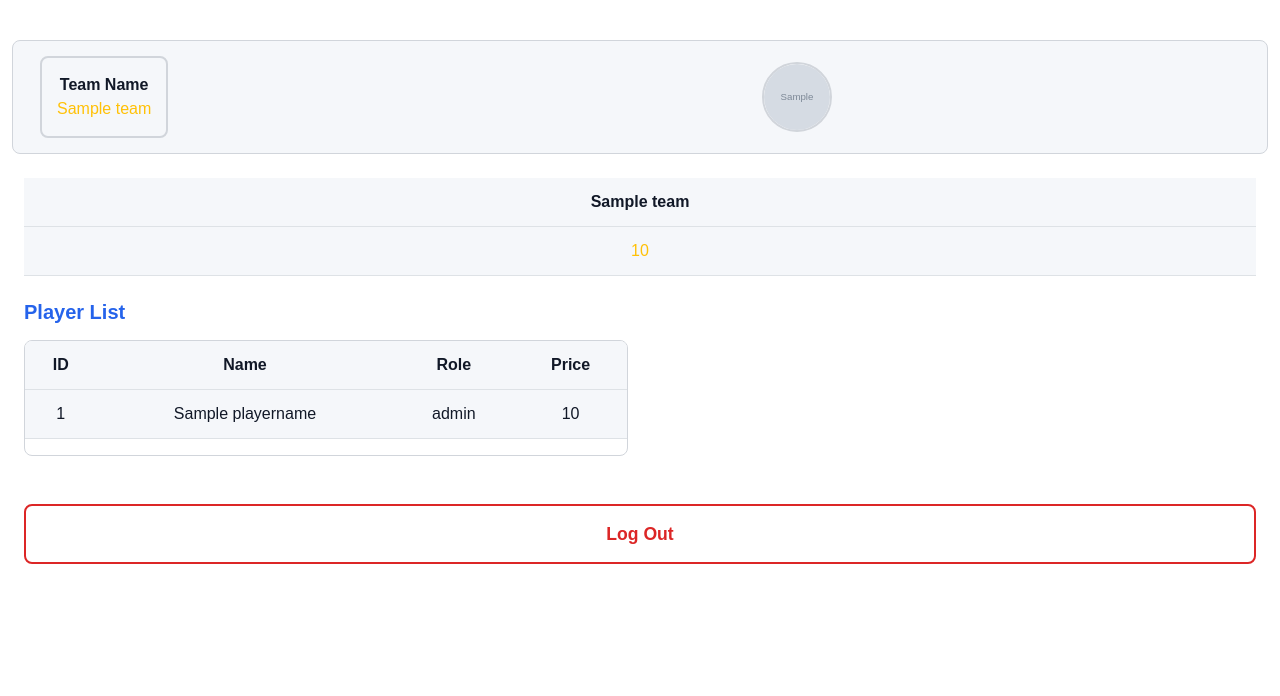
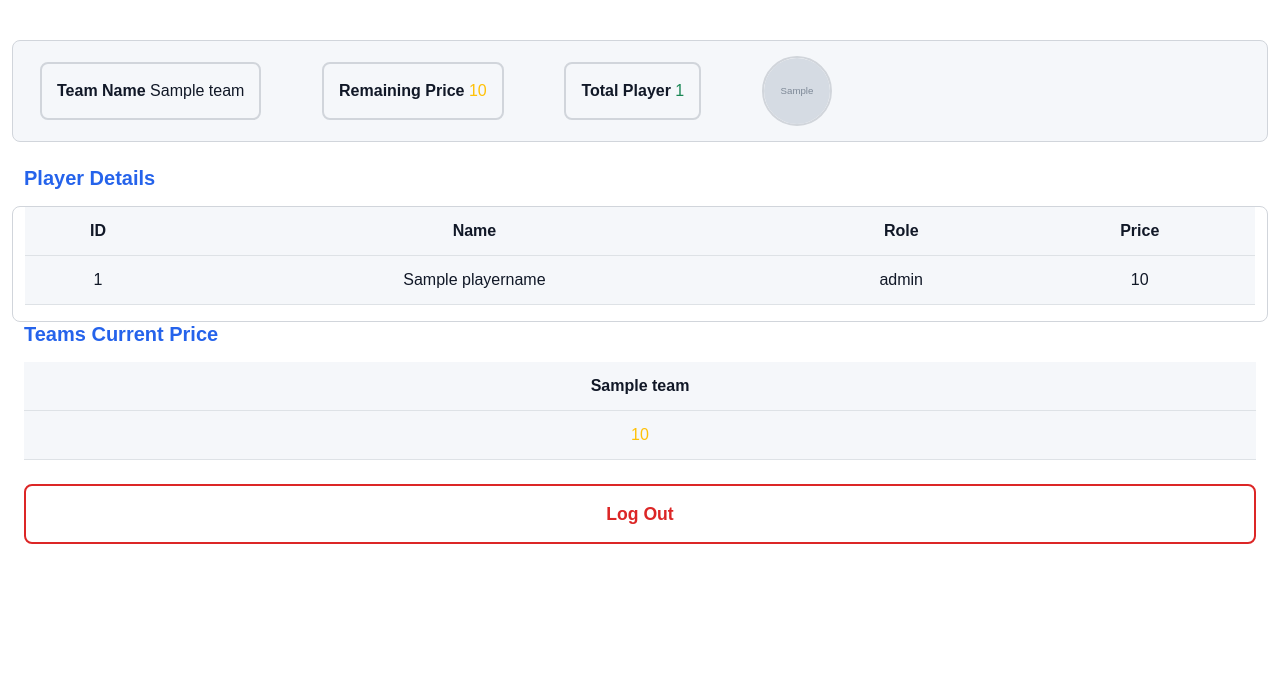
Before and after one commit to humhaisk/MCL_26, a Django app: template mcl_project/templates/teamlist.html in a window 1280 px wide. Shown: the part 84-780 px from the top of the page. Run offline with Django 4.2, Linux system fonts and the light colour scheme; the template is opened without the code that fills it: most values are stand-ins (such as "Sample title", 1, 10 or a date in 2020); grey boxes marked "Sample" are stand-in pictures.

Commit message:
fix team-list

```diff
--- a/mcl_project/templates/teamlist.html
+++ b/mcl_project/templates/teamlist.html
@@ -106,16 +106,51 @@
     <div class="col-md-8">
       <div class="points-logo-wrapper">
         <div class="custom-box">
-          <b>Team Name</b><br>
-          <span class="text-warning">{{ team.TeamName }}</span>
+          <b>Team Name</b> {{ team.TeamName }}
+        </div>
+        <div class="custom-box">
+          <b>Remaining Price</b>
+          <span class="text-warning">{{ price_re }}</span>
+        </div>
+        <div class="custom-box">
+          <b>Total Player</b>
+          <span class="text-success">{{ players.count }}</span>
         </div>
         <img src="{{ team.TeamLogo.url }}" class="team-logo-circle" alt="Team Logo">
       </div>
     </div>
   </div>
 
+  <!-- PLAYER LIST -->
+  <div class="row">
+      <h5 class="header-title mb-3">Player Details</h5>
+      <div class="table-responsive">
+        <table class="table table-custom">
+          <thead>
+            <tr>
+              <th>ID</th>
+              <th>Name</th>
+              <th>Role</th>
+              <th>Price</th>
+            </tr>
+          </thead>
+          <tbody>
+            {% for player in players %}
+            <tr>
+              <td>{{ player.playername.P_ID }}</td>
+              <td>{{ player.playername.Name }}</td>
+              <td>{{ player.playername.PlayerRole }}</td>
+              <td>{{ player.price }}</td>
+            </tr>
+            {% endfor %}
+          </tbody>
+        </table>
+      </div>
+  </div>
+
   <!-- SUMMARY TABLE -->
   <div class="mb-4">
+    <h5 class="header-title mb-3">Teams Current Price</h5>
     <table class="table table-custom">
       {% for team_row, price_row in team_chunks %}
         <thead>
@@ -142,34 +177,6 @@
     </table>
   </div>
 
-  <!-- PLAYER LIST -->
-  <div class="row">
-    <div class="col-lg-6 mb-4">
-      <h5 class="header-title mb-3">Player List</h5>
-      <div class="table-responsive">
-        <table class="table table-custom">
-          <thead>
-            <tr>
-              <th>ID</th>
-              <th>Name</th>
-              <th>Role</th>
-              <th>Price</th>
-            </tr>
-          </thead>
-          <tbody>
-            {% for player in players %}
-            <tr>
-              <td>{{ player.playername.P_ID }}</td>
-              <td>{{ player.playername.Name }}</td>
-              <td>{{ player.playername.PlayerRole }}</td>
-              <td>{{ player.price }}</td>
-            </tr>
-            {% endfor %}
-          </tbody>
-        </table>
-      </div>
-    </div>
-  </div>
 
   <!-- LOGOUT -->
   <div class="text-center mt-4">
```
